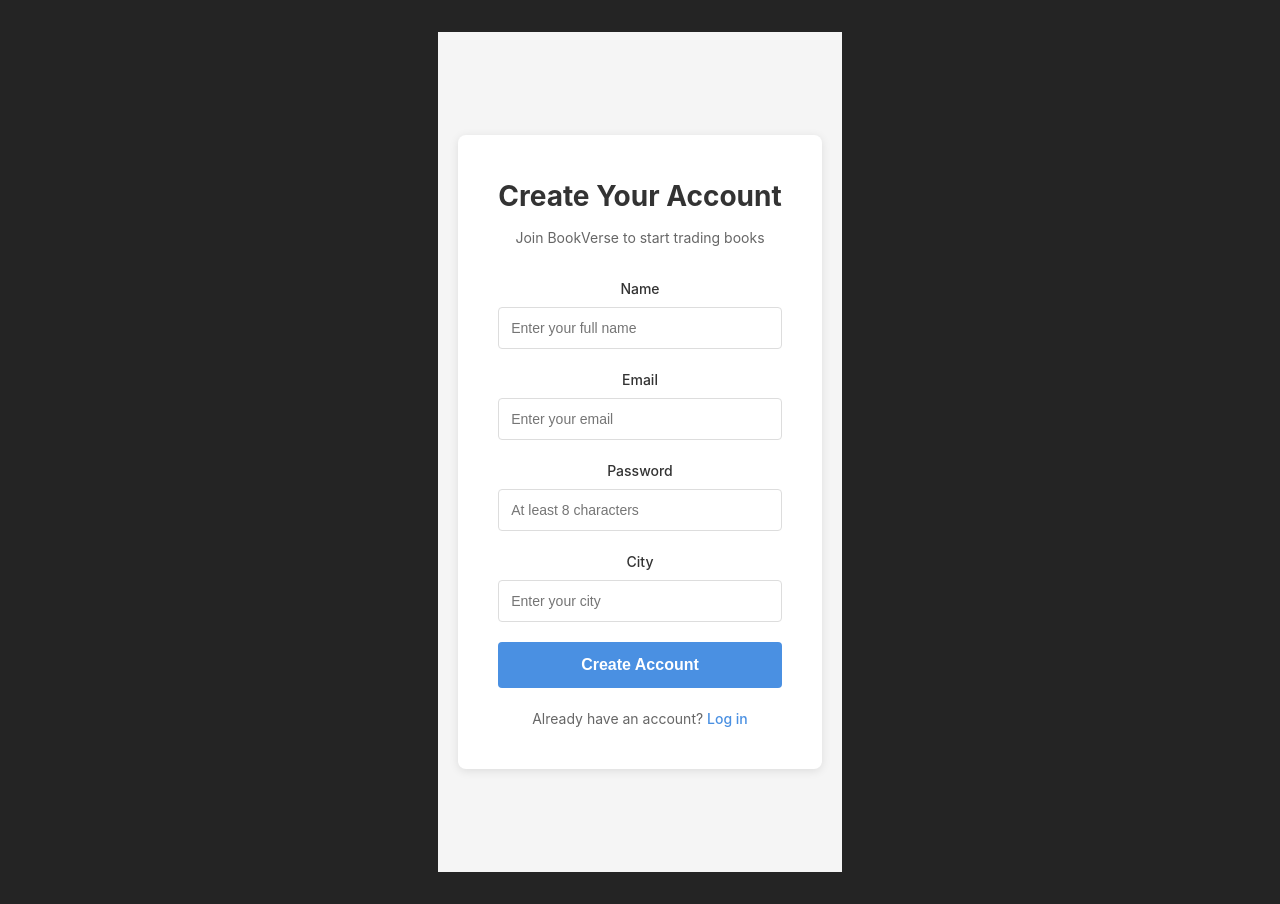
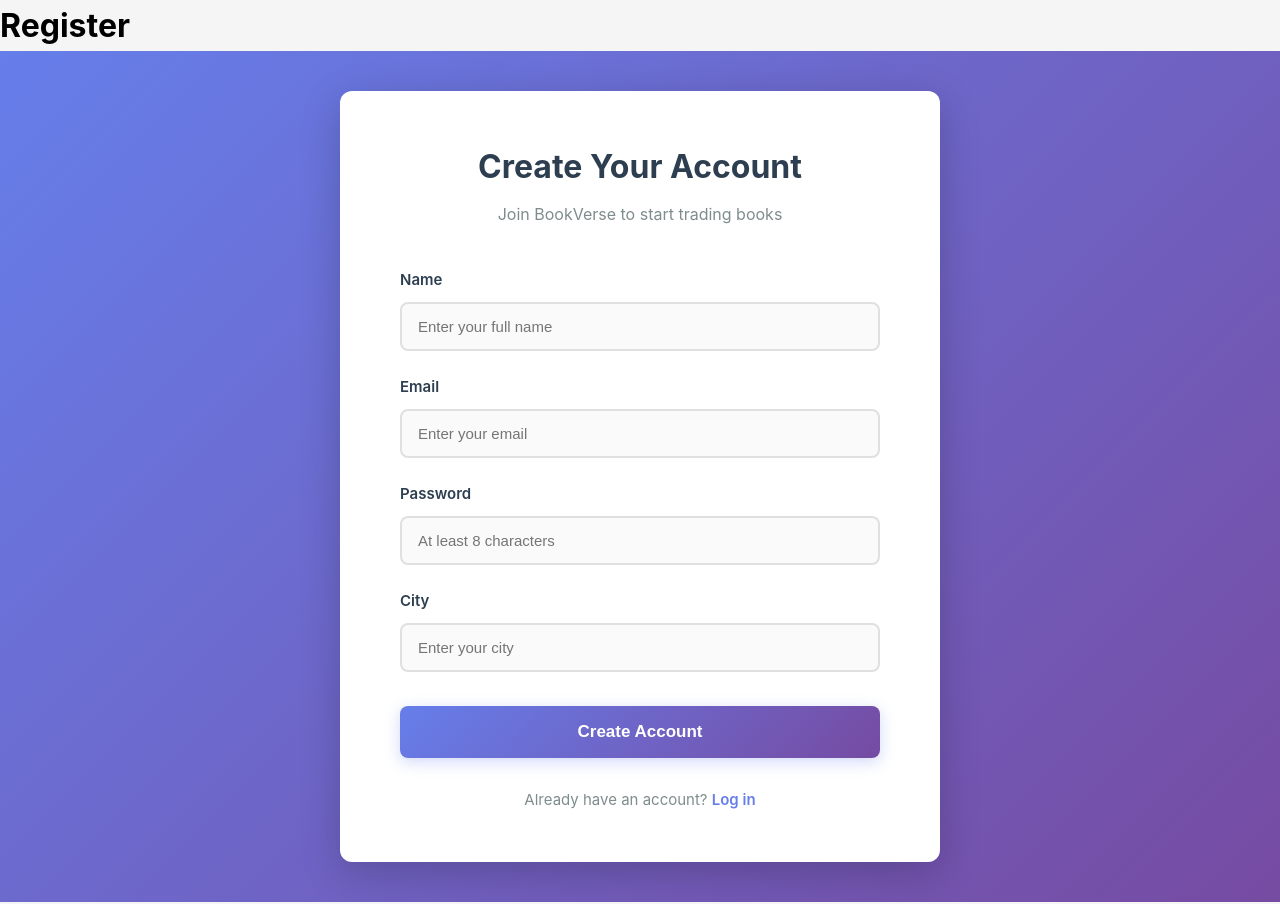
Before and after one commit to notlokedoke/BookVerse, a React (Vite) app in the folder client/: page /register in a window 1280 px wide. Built offline with nearby package versions, Linux system fonts and the light colour scheme.

Commit message:
Set up React Router and authentication context

```diff
--- a/client/src/App.css
+++ b/client/src/App.css
@@ -1,8 +1,8 @@
 .App {
-  text-align: center;
+  min-height: 100vh;
+  font-family: -apple-system, BlinkMacSystemFont, 'Segoe UI', 'Roboto', 'Oxygen',
+    'Ubuntu', 'Cantarell', 'Fira Sans', 'Droid Sans', 'Helvetica Neue',
+    sans-serif;
+  -webkit-font-smoothing: antialiased;
+  -moz-osx-font-smoothing: grayscale;
 }
-
-h1 {
-  font-size: 3.2em;
-  line-height: 1.1;
-}
--- a/client/src/App.jsx
+++ b/client/src/App.jsx
@@ -1,12 +1,38 @@
 import React from 'react'
-import RegisterForm from './components/RegisterForm'
+import { BrowserRouter as Router, Routes, Route, Navigate } from 'react-router-dom'
+import { AuthProvider } from './context/AuthContext'
+import ProtectedRoute from './components/ProtectedRoute'
+import HomePage from './pages/HomePage'
+import LoginPage from './pages/LoginPage'
+import RegisterPage from './pages/RegisterPage'
 import './App.css'
 
 function App() {
   return (
-    <div className="App">
-      <RegisterForm />
-    </div>
+    <Router>
+      <AuthProvider>
+        <div className="App">
+          <Routes>
+            {/* Public routes */}
+            <Route path="/login" element={<LoginPage />} />
+            <Route path="/register" element={<RegisterPage />} />
+
+            {/* Protected routes */}
+            <Route
+              path="/"
+              element={
+                <ProtectedRoute>
+                  <HomePage />
+                </ProtectedRoute>
+              }
+            />
+
+            {/* Redirect unknown routes to home */}
+            <Route path="*" element={<Navigate to="/" replace />} />
+          </Routes>
+        </div>
+      </AuthProvider>
+    </Router>
   )
 }
 
--- /dev/null
+++ b/client/src/components/ProtectedRoute.jsx
@@ -0,0 +1,30 @@
+import React from 'react'
+import { Navigate, useLocation } from 'react-router-dom'
+import { useAuth } from '../context/AuthContext'
+
+const ProtectedRoute = ({ children }) => {
+  const { isAuthenticated, loading } = useAuth()
+  const location = useLocation()
+
+  if (loading) {
+    return (
+      <div style={{
+        display: 'flex',
+        justifyContent: 'center',
+        alignItems: 'center',
+        minHeight: '100vh'
+      }}>
+        Loading...
+      </div>
+    )
+  }
+
+  if (!isAuthenticated) {
+    // Redirect to login page but save the location they were trying to access
+    return <Navigate to="/login" state={{ from: location }} replace />
+  }
+
+  return children
+}
+
+export default ProtectedRoute
--- a/client/src/components/RegisterForm.css
+++ b/client/src/components/RegisterForm.css
@@ -3,58 +3,62 @@
   justify-content: center;
   align-items: center;
   min-height: 100vh;
-  padding: 20px;
-  background-color: #f5f5f5;
+  padding: 40px 20px;
+  background: linear-gradient(135deg, #667eea 0%, #764ba2 100%);
 }
 
 .register-form-card {
   background: white;
-  padding: 40px;
-  border-radius: 8px;
-  box-shadow: 0 2px 10px rgba(0, 0, 0, 0.1);
+  padding: 50px 60px;
+  border-radius: 12px;
+  box-shadow: 0 10px 40px rgba(0, 0, 0, 0.2);
   width: 100%;
-  max-width: 450px;
+  max-width: 600px;
 }
 
 .register-form-card h2 {
   margin: 0 0 10px 0;
-  color: #333;
-  font-size: 28px;
+  color: #2c3e50;
+  font-size: 32px;
   text-align: center;
+  font-weight: 700;
 }
 
 .register-subtitle {
   text-align: center;
-  color: #666;
-  margin: 0 0 30px 0;
-  font-size: 14px;
+  color: #7f8c8d;
+  margin: 0 0 40px 0;
+  font-size: 16px;
 }
 
 .form-group {
-  margin-bottom: 20px;
+  margin-bottom: 24px;
 }
 
 .form-group label {
   display: block;
-  margin-bottom: 8px;
-  color: #333;
-  font-weight: 500;
-  font-size: 14px;
+  margin-bottom: 10px;
+  color: #2c3e50;
+  font-weight: 600;
+  font-size: 15px;
 }
 
 .form-group input {
   width: 100%;
-  padding: 12px;
-  border: 1px solid #ddd;
-  border-radius: 4px;
-  font-size: 14px;
-  transition: border-color 0.3s;
+  padding: 14px 16px;
+  border: 2px solid #e0e0e0;
+  border-radius: 8px;
+  font-size: 15px;
+  transition: all 0.3s ease;
   box-sizing: border-box;
+  background-color: #fafafa;
 }
 
 .form-group input:focus {
   outline: none;
-  border-color: #4a90e2;
+  border-color: #667eea;
+  background-color: white;
+  box-shadow: 0 0 0 3px rgba(102, 126, 234, 0.1);
 }
 
 .form-group input.error {
@@ -95,44 +99,71 @@
 
 .submit-button {
   width: 100%;
-  padding: 14px;
-  background-color: #4a90e2;
+  padding: 16px;
+  background: linear-gradient(135deg, #667eea 0%, #764ba2 100%);
   color: white;
   border: none;
-  border-radius: 4px;
-  font-size: 16px;
+  border-radius: 8px;
+  font-size: 17px;
   font-weight: 600;
   cursor: pointer;
-  transition: background-color 0.3s;
+  transition: all 0.3s ease;
+  margin-top: 10px;
+  box-shadow: 0 4px 15px rgba(102, 126, 234, 0.3);
 }
 
 .submit-button:hover:not(:disabled) {
-  background-color: #357abd;
+  transform: translateY(-2px);
+  box-shadow: 0 6px 20px rgba(102, 126, 234, 0.4);
+}
+
+.submit-button:active:not(:disabled) {
+  transform: translateY(0);
 }
 
 .submit-button:disabled {
-  background-color: #ccc;
+  background: #bdc3c7;
   cursor: not-allowed;
+  box-shadow: none;
 }
 
 .login-link {
   text-align: center;
-  margin-top: 20px;
-  color: #666;
-  font-size: 14px;
+  margin-top: 30px;
+  color: #7f8c8d;
+  font-size: 15px;
 }
 
 .login-link a {
-  color: #4a90e2;
+  color: #667eea;
   text-decoration: none;
-  font-weight: 500;
+  font-weight: 600;
+  transition: color 0.3s ease;
 }
 
 .login-link a:hover {
+  color: #764ba2;
   text-decoration: underline;
 }
 
+/* Tablet and below */
+@media (max-width: 768px) {
+  .register-form-card {
+    padding: 40px 30px;
+    max-width: 500px;
+  }
+
+  .register-form-card h2 {
+    font-size: 28px;
+  }
+}
+
+/* Mobile */
 @media (max-width: 480px) {
+  .register-form-container {
+    padding: 20px;
+  }
+
   .register-form-card {
     padding: 30px 20px;
   }
@@ -140,4 +171,8 @@
   .register-form-card h2 {
     font-size: 24px;
   }
+
+  .register-subtitle {
+    font-size: 14px;
+  }
 }
--- /dev/null
+++ b/client/src/context/AuthContext.jsx
@@ -0,0 +1,92 @@
+import React, { createContext, useState, useContext, useEffect } from 'react'
+import axios from 'axios'
+
+const AuthContext = createContext(null)
+
+export const useAuth = () => {
+  const context = useContext(AuthContext)
+  if (!context) {
+    throw new Error('useAuth must be used within an AuthProvider')
+  }
+  return context
+}
+
+export const AuthProvider = ({ children }) => {
+  const [user, setUser] = useState(null)
+  const [loading, setLoading] = useState(true)
+  const [token, setToken] = useState(localStorage.getItem('token'))
+
+  // Set axios default authorization header when token changes
+  useEffect(() => {
+    if (token) {
+      axios.defaults.headers.common['Authorization'] = `Bearer ${token}`
+      localStorage.setItem('token', token)
+    } else {
+      delete axios.defaults.headers.common['Authorization']
+      localStorage.removeItem('token')
+    }
+  }, [token])
+
+  // Load user data on mount if token exists
+  useEffect(() => {
+    const loadUser = async () => {
+      const storedToken = localStorage.getItem('token')
+      if (storedToken) {
+        try {
+          axios.defaults.headers.common['Authorization'] = `Bearer ${storedToken}`
+          const response = await axios.get(`${import.meta.env.VITE_API_URL || 'http://localhost:5000'}/api/auth/me`)
+          setUser(response.data.data)
+          setToken(storedToken)
+        } catch (error) {
+          console.error('Failed to load user:', error)
+          // Clear invalid token
+          localStorage.removeItem('token')
+          delete axios.defaults.headers.common['Authorization']
+        }
+      }
+      setLoading(false)
+    }
+
+    loadUser()
+  }, [])
+
+  const login = async (email, password) => {
+    try {
+      const response = await axios.post(
+        `${import.meta.env.VITE_API_URL || 'http://localhost:5000'}/api/auth/login`,
+        { email, password }
+      )
+
+      const { token: newToken, user: userData } = response.data.data
+      setToken(newToken)
+      setUser(userData)
+
+      return { success: true }
+    } catch (error) {
+      return {
+        success: false,
+        error: error.response?.data?.error?.message || 'Login failed'
+      }
+    }
+  }
+
+  const logout = () => {
+    setToken(null)
+    setUser(null)
+    localStorage.removeItem('token')
+    delete axios.defaults.headers.common['Authorization']
+  }
+
+  const value = {
+    user,
+    token,
+    loading,
+    login,
+    logout,
+    isAuthenticated: !!user
+  }
+
+  return <AuthContext.Provider value={value}>{children}</AuthContext.Provider>
+}
+
+export default AuthContext
--- a/client/src/index.css
+++ b/client/src/index.css
@@ -1,11 +1,14 @@
+* {
+  margin: 0;
+  padding: 0;
+  box-sizing: border-box;
+}
+
 :root {
-  font-family: Inter, system-ui, Avenir, Helvetica, Arial, sans-serif;
-  line-height: 1.5;
+  font-family: -apple-system, BlinkMacSystemFont, 'Segoe UI', 'Roboto', 'Oxygen',
+    'Ubuntu', 'Cantarell', 'Fira Sans', 'Droid Sans', 'Helvetica Neue', sans-serif;
+  line-height: 1.6;
   font-weight: 400;
-
-  color-scheme: light dark;
-  color: rgba(255, 255, 255, 0.87);
-  background-color: #242424;
 
   font-synthesis: none;
   text-rendering: optimizeLegibility;
@@ -16,15 +19,12 @@
 
 body {
   margin: 0;
-  display: flex;
-  place-items: center;
   min-width: 320px;
   min-height: 100vh;
+  background-color: #f5f5f5;
 }
 
 #root {
-  max-width: 1280px;
-  margin: 0 auto;
-  padding: 2rem;
-  text-align: center;
+  width: 100%;
+  min-height: 100vh;
 }
--- /dev/null
+++ b/client/src/pages/HomePage.jsx
@@ -0,0 +1,20 @@
+import React from 'react'
+import { useAuth } from '../context/AuthContext'
+
+const HomePage = () => {
+  const { user, logout } = useAuth()
+
+  return (
+    <div>
+      <h1>Welcome to BookVerse</h1>
+      {user && (
+        <div>
+          <p>Hello, {user.name}!</p>
+          <button onClick={logout}>Logout</button>
+        </div>
+      )}
+    </div>
+  )
+}
+
+export default HomePage
--- /dev/null
+++ b/client/src/pages/LoginPage.jsx
@@ -0,0 +1,12 @@
+import React from 'react'
+
+const LoginPage = () => {
+  return (
+    <div>
+      <h1>Login Page</h1>
+      <p>Login form will be implemented in a future task</p>
+    </div>
+  )
+}
+
+export default LoginPage
--- /dev/null
+++ b/client/src/pages/RegisterPage.jsx
@@ -0,0 +1,13 @@
+import React from 'react'
+import RegisterForm from '../components/RegisterForm'
+
+const RegisterPage = () => {
+  return (
+    <div>
+      <h1>Register</h1>
+      <RegisterForm />
+    </div>
+  )
+}
+
+export default RegisterPage
```
Also changed, not shown: client/src/test/setup.js (+14 -1 lines), 2 other files (tests, documents, lock files or other folders).
